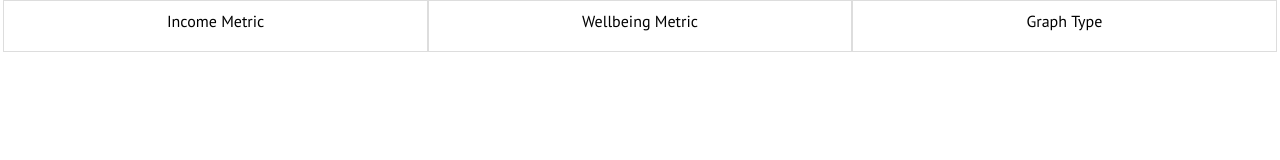
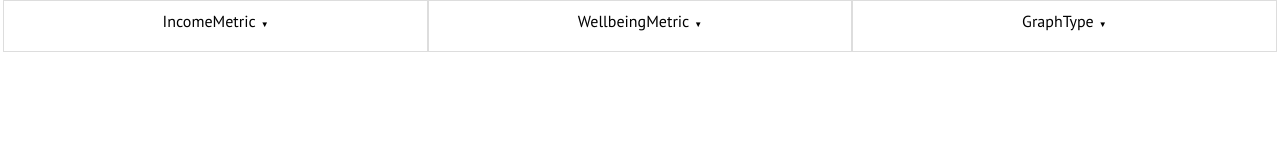
Before and after one commit to fjlanasa/inequality-visualization, a React (Create React App) app: page / in a window 1280 px wide. Shown: the top 160 px of the page. Built offline with nearby package versions, Linux system fonts and the light colour scheme.

Commit message:
added dropdown indicator arrow

```diff
--- a/src/components/Dashboard/Dashboard.js
+++ b/src/components/Dashboard/Dashboard.js
@@ -10,15 +10,33 @@ export default function Dashboard(props) {
   return (
     <div className='data-selector-collection'>
       <div className={`${(appState.selectedDashButton === 'income' ? 'selected' : '')} data-selector income-metric`} data-selector='income' onClick={(appState.selectedDashButton ? handleClickOutDash : handleDashButtonSelect)} onMouseEnter={handleDashButtonSelect} onMouseLeave={handleClickOutDash} >
-        <div className='selector-btn'><p>Income <span className='medium-up-label'>Metric</span></p></div>
+        <div className='selector-btn'>
+          <p>
+            Income
+            <span className='medium-up-label'>Metric</span>
+            <span className='dropdown'>&#x25BC;</span>
+          </p>
+        </div>
         <RadioButtonCollection name='incomeMetric' options={incomeMetrics} handleChange={handleChange} {...appState}/>
       </div>
       <div className={`${(appState.selectedDashButton === 'wellbeing' ? 'selected' : '')} data-selector wellbeing-metic`} data-selector='wellbeing' onClick={(appState.selectedDashButton ? handleClickOutDash : handleDashButtonSelect)} onMouseEnter={handleDashButtonSelect} onMouseLeave={handleClickOutDash}>
-        <div className='selector-btn'><p>Wellbeing <span className='medium-up-label'>Metric</span></p></div>
+        <div className='selector-btn'>
+          <p>
+            Wellbeing
+            <span className='medium-up-label'>Metric</span>
+            <span className='dropdown'>&#x25BC;</span>
+          </p>
+        </div>
         <RadioButtonCollection name='wellbeingMetric' options={wellbeingMetrics} handleChange={handleChange} {...appState}/>
       </div>
       <div className={`${(appState.selectedDashButton === 'chart' ? 'selected' : '')} data-selector chart-type`} data-selector='chart' onClick={(appState.selectedDashButton ? handleClickOutDash : handleDashButtonSelect)} onMouseEnter={handleDashButtonSelect} onMouseLeave={handleClickOutDash}>
-        <div className='selector-btn'><p>Graph <span className='medium-up-label'>Type</span></p></div>
+        <div className='selector-btn'>
+          <p>
+            Graph
+            <span className='medium-up-label'>Type</span>
+            <span className='dropdown'>&#x25BC;</span>
+          </p>
+        </div>
         <RadioButtonCollection name='graphType' options={graphTypes} handleChange={handleChange} {...appState}/>
       </div>
     </div>
--- a/src/containers/App.scss
+++ b/src/containers/App.scss
@@ -40,6 +40,13 @@
         display: inline-block;
       }
     }
+
+    .dropdown {
+      display: inline-block;
+      font-size: .5em;
+      margin-left: 5px;
+      transition: .2s all linear;
+    }
   }
   .radio-collection {
     display: none;
@@ -49,6 +56,10 @@
 
     .selector-btn {
       background-color: #F1F1F1;
+
+      .dropdown {
+        transform: rotate(-180deg);
+      }
     }
 
     .radio-collection {
```
